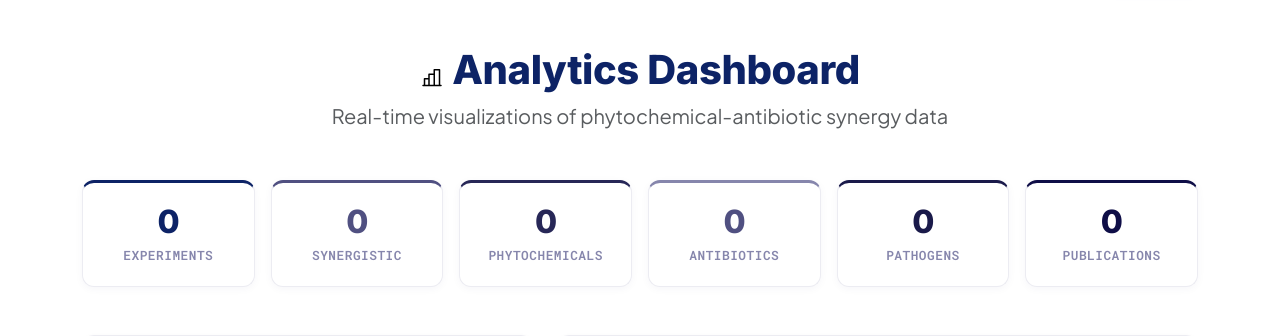
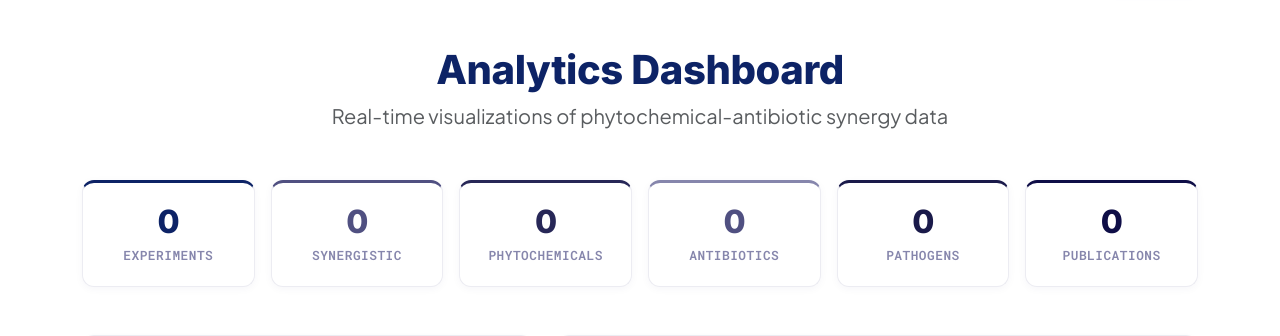
Before and after one commit to argajitsarkr/phytosynergy-db-project, a Django app: page /analytics/ in a window 1280 px wide. Shown: the part 72-408 px from the top of the page. Run offline with Django 5.2, Linux system fonts and the light colour scheme; data comes from the database, SQL or seed files in the repository; data that the repository does not hold is empty; some libraries are stand-ins or nearby versions.

Commit message:
Analytics: drop icon from main page heading

```diff
--- a/synergy_data/templates/synergy_data/analytics.html
+++ b/synergy_data/templates/synergy_data/analytics.html
@@ -9,7 +9,7 @@
 
     <!-- Page Header -->
     <div class="text-center mb-5">
-        <h1 class="fw-800" style="color: var(--primary);"><img src="{% static 'synergy_data/icons/chart-bar.svg' %}" alt="" class="icon-svg icon-svg-lg me-2">Analytics Dashboard</h1>
+        <h1 class="fw-800" style="color: var(--primary);">Analytics Dashboard</h1>
         <p class="text-muted fs-5">Real-time visualizations of phytochemical-antibiotic synergy data</p>
     </div>
 
```
